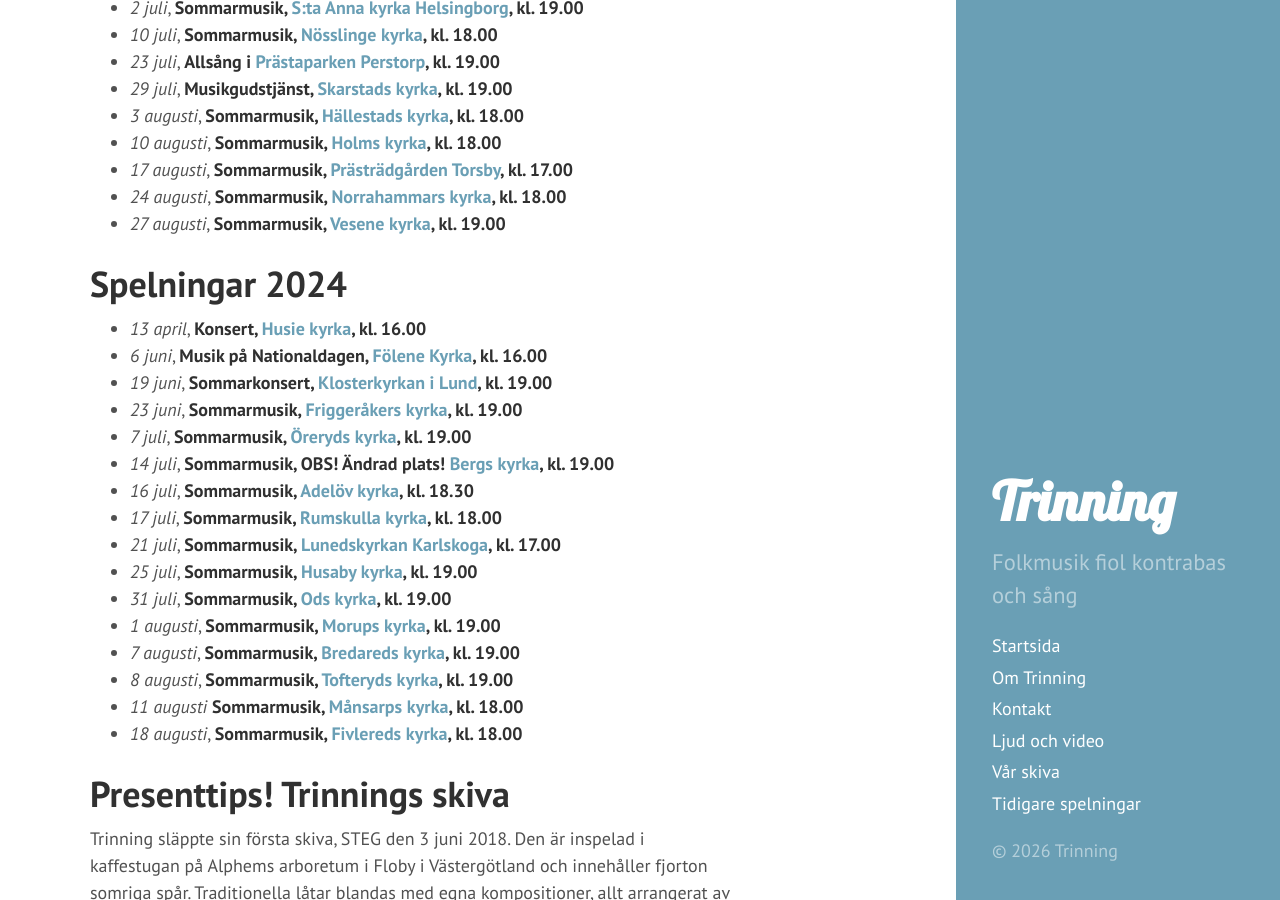
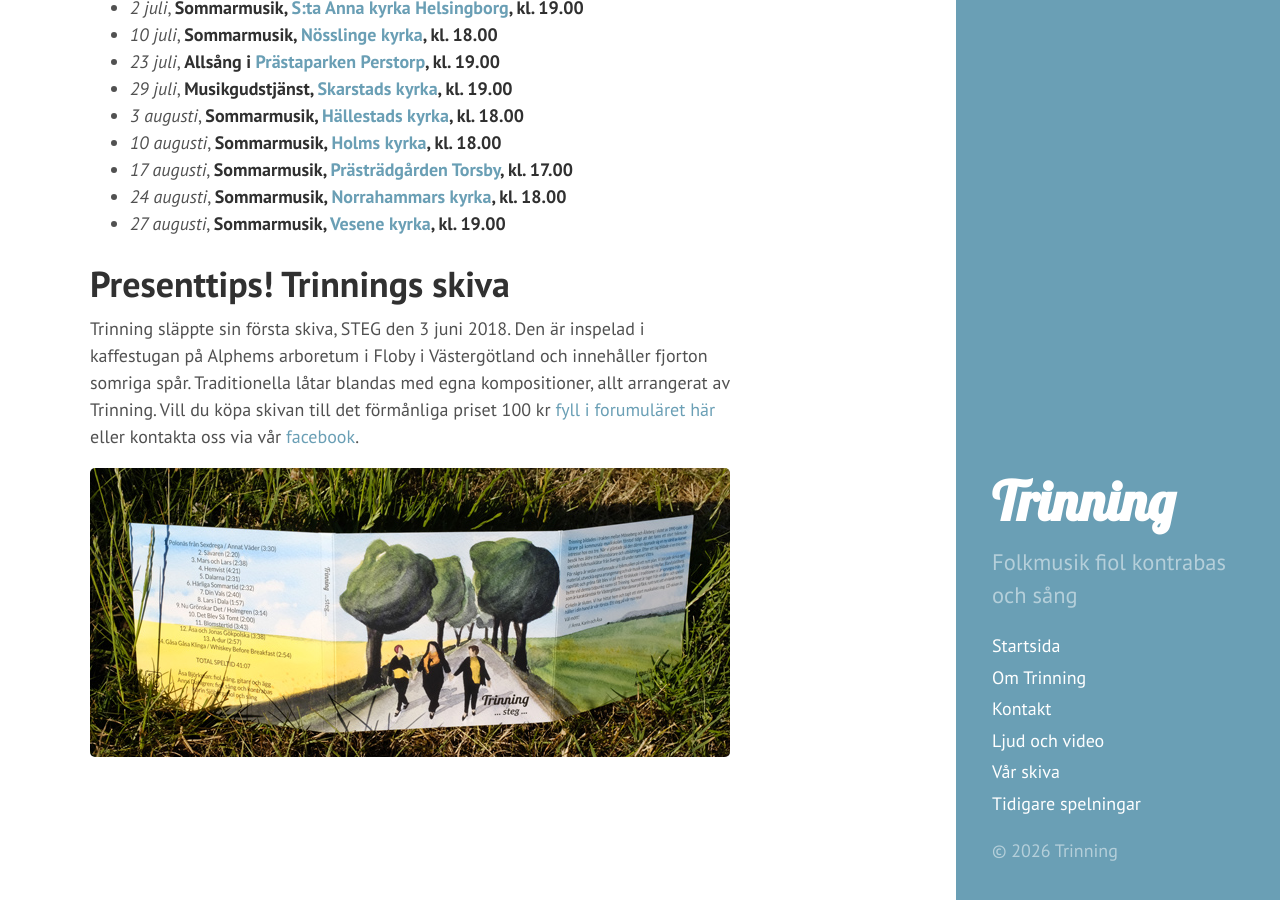
Before and after one commit to trinning/trinning.github.io, a Jekyll site: the page built from index.md, in a window 1280 px wide and 900 px high, scrolled down 1155 px. Built offline with Jekyll 4.4.1, drawn with Linux system fonts in a browser that asks for light colours.

Commit message:
flyttat spelningar 2024

```diff
--- a/index.md
+++ b/index.md
@@ -39,27 +39,6 @@ in lite norskt, amerikanskt, låtar från de brittiska öarna och visor från de
 * *24 augusti*, **Sommarmusik, [Norrahammars kyrka](https://maps.app.goo.gl/HsBcRDQmywhLwQAR6 "Karta till spelningen"), kl. 18.00**
 * *27 augusti*, **Sommarmusik, [Vesene kyrka](https://maps.app.goo.gl/XT2cam12s5ozSQSCA "Karta till spelningen"), kl. 19.00**
 
-# Spelningar 2024
-
-* *13 april*, **Konsert, [Husie kyrka](https://maps.app.goo.gl/43kcL2idQsvnsw789 "Karta till spelningen"), kl. 16.00**
-* *6 juni*, **Musik på Nationaldagen, [Fölene Kyrka](https://maps.app.goo.gl/8hevZsf7eFrvA4339 "Karta till spelningen"), kl. 16.00**
-* *19 juni*, **Sommarkonsert, [Klosterkyrkan i Lund](https://maps.app.goo.gl/ZJEAaEwzWxnN1nnY8 "Karta till spelningen"), kl. 19.00**
-* *23 juni*, **Sommarmusik, [Friggeråkers kyrka](https://maps.app.goo.gl/C9gLWrsS5BnnJaxB8 "Karta till spelningen"), kl. 19.00**
-* *7 juli*, **Sommarmusik, [Öreryds kyrka](https://maps.app.goo.gl/bBFchrgWfgNzn1dCA "Karta till spelningen"), kl. 19.00**
-* *14 juli*, **Sommarmusik, OBS! Ändrad plats! [Bergs kyrka](https://maps.app.goo.gl/gF7Mz8b6D4rx9EzL9 "Karta till spelningen"), kl. 19.00**
-* *16 juli*, **Sommarmusik, [Adelöv kyrka](https://maps.app.goo.gl/QzpjtT6Re8hh18xS6 "Karta till spelningen"), kl. 18.30**
-* *17 juli*, **Sommarmusik, [Rumskulla kyrka](https://maps.app.goo.gl/42PE8kmj5Boacaiu7 "Karta till spelningen"), kl. 18.00**
-* *21 juli*, **Sommarmusik, [Lunedskyrkan Karlskoga](https://maps.app.goo.gl/j2QVA16jE4AAEZHu5 "Karta till spelningen"), kl. 17.00**
-* *25 juli*, **Sommarmusik, [Husaby kyrka](https://maps.app.goo.gl/wBHkXp68gEQGjhCD9 "Karta till spelningen"), kl. 19.00**
-* *31 juli*, **Sommarmusik, [Ods kyrka](https://maps.app.goo.gl/oq22nVhm2nNs8dMS6 "Karta till spelningen"), kl. 19.00**
-* *1 augusti*, **Sommarmusik, [Morups kyrka](https://maps.app.goo.gl/bhHFAYECkA1VmqSV6 "Karta till spelningen"), kl. 19.00**
-* *7 augusti*, **Sommarmusik, [Bredareds kyrka](https://maps.app.goo.gl/mwTKam1sH58w89B4A "Karta till spelningen"), kl. 19.00**
-* *8 augusti*, **Sommarmusik, [Tofteryds kyrka](https://maps.app.goo.gl/KgwMMGLj5FzfG3ca9 "Karta till spelningen"), kl. 19.00**
-* *11 augusti* **Sommarmusik, [Månsarps kyrka](https://maps.app.goo.gl/iNporbjvBpFE8zmW7 "Karta till spelningen"), kl. 18.00**
-* *18 augusti*, **Sommarmusik, [Fivlereds kyrka](https://maps.app.goo.gl/h2FbqrTBt9wYzUpw5 "Karta till spelningen"), kl. 18.00**
-
-
-
 # Presenttips! Trinnings skiva
 Trinning släppte sin första skiva, STEG den 3 juni 2018. Den är inspelad i kaffestugan på Alphems arboretum i Floby i Västergötland och innehåller fjorton somriga spår. Traditionella låtar blandas med egna kompositioner, allt arrangerat av Trinning. Vill du köpa skivan till det förmånliga priset 100 kr [fyll i forumuläret här](/skivor) eller kontakta oss via vår [facebook](https://www.facebook.com/trinningfolk/).
 
```
